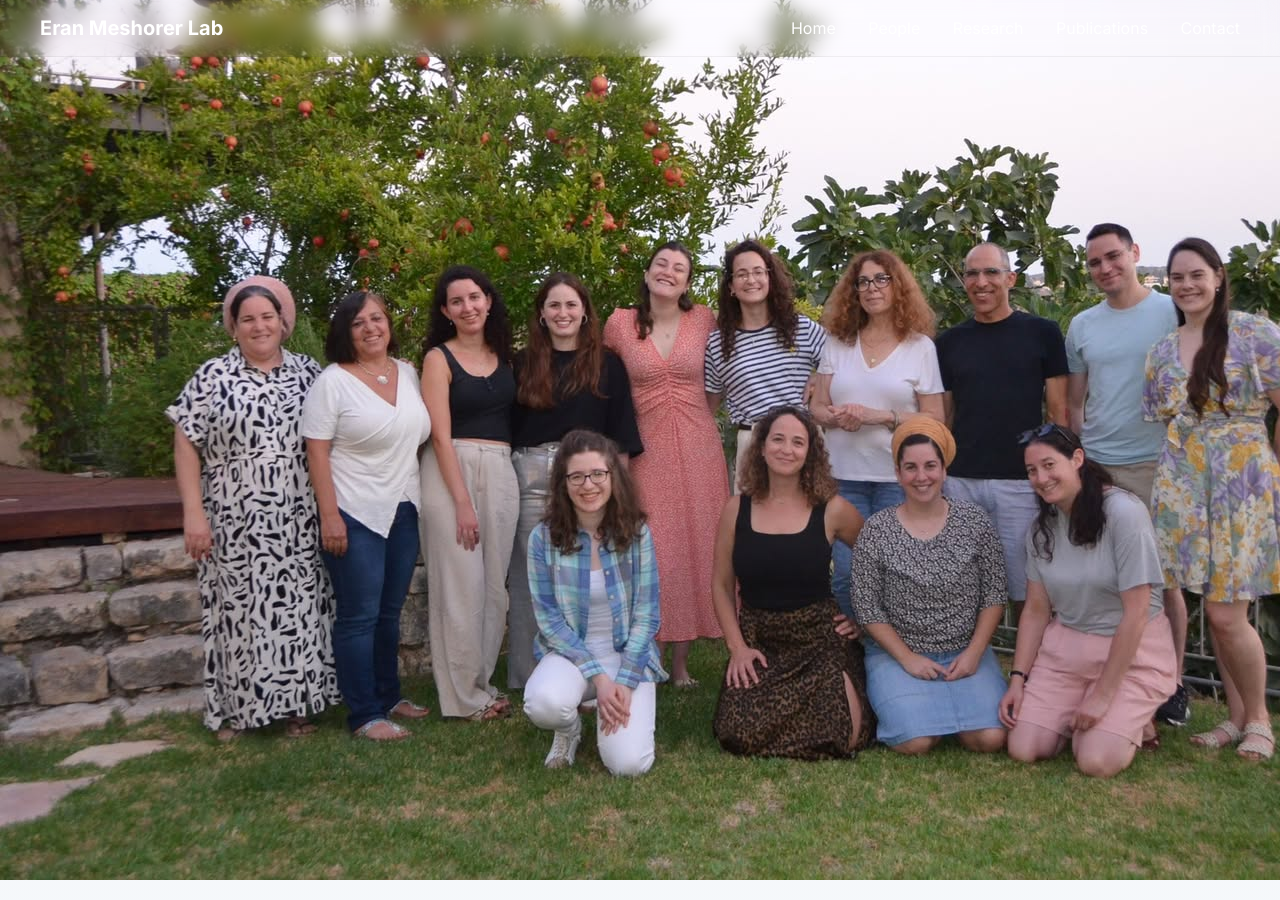
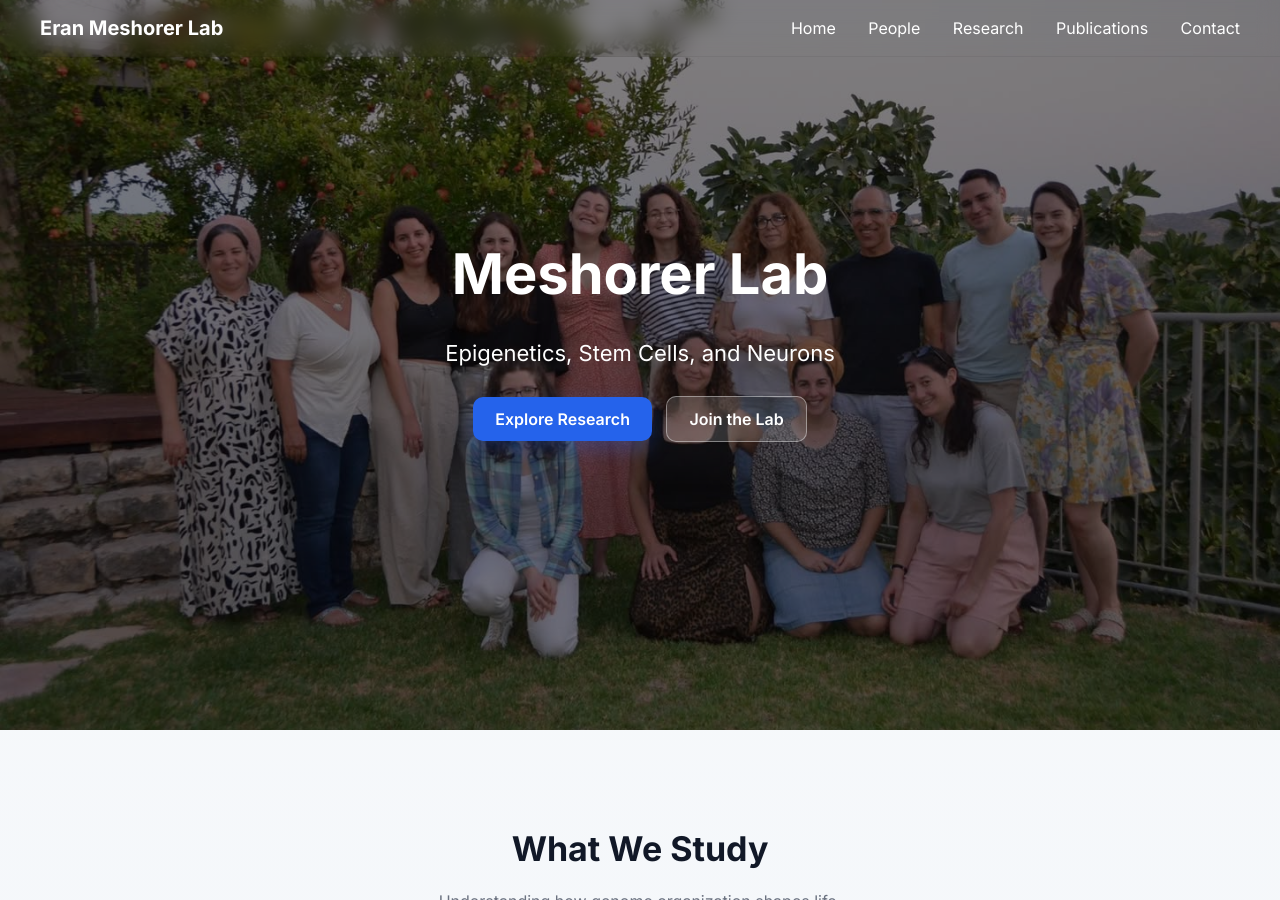
Before and after one commit to Liora347/labwebsite, a Jekyll site: the page built from index.md, in a window 1280 px wide and 900 px high. Built offline with Jekyll 4.4.1, drawn with Linux system fonts in a browser that asks for light colours.

Commit message:
Update main.scss

```diff
--- a/assets/css/main.scss
+++ b/assets/css/main.scss
@@ -7,6 +7,7 @@
 
 :root {
   --primary: #2563eb;
+  --primary-dark: #1e40af;
   --accent: #7c3aed;
   --text: #111827;
   --muted: #6b7280;
@@ -107,12 +108,84 @@ body {
 }
 
 /* ========================
-   HERO FIX (FULL WIDTH)
+   HERO (FIXED + FULLSCREEN)
 ======================== */
 
-.hero,
-.page__hero--overlay {
+.hero {
+  position: relative;
+  height: 90vh;
+  overflow: hidden;
   margin-top: -80px;
+}
+
+.hero img {
+  width: 100%;
+  height: 100%;
+  object-fit: cover;
+}
+
+.hero-overlay {
+  position: absolute;
+  inset: 0;
+  background: rgba(0,0,0,0.5);
+}
+
+.hero-content {
+  position: absolute;
+  inset: 0;
+  display: flex;
+  flex-direction: column;
+  align-items: center;
+  justify-content: center;
+  text-align: center;
+  color: white;
+  padding: 20px;
+}
+
+.hero-content h1 {
+  font-size: 56px;
+  margin-bottom: 10px;
+}
+
+.hero-content p {
+  font-size: 22px;
+  margin-bottom: 25px;
+}
+
+/* ========================
+   BUTTONS (NEW)
+======================== */
+
+.btn {
+  display: inline-block;
+  padding: 12px 22px;
+  border-radius: 10px;
+  font-weight: 600;
+  text-decoration: none;
+  transition: all 0.25s ease;
+  margin: 5px;
+}
+
+.btn-primary {
+  background: var(--primary);
+  color: white;
+  box-shadow: 0 8px 20px rgba(37, 99, 235, 0.3);
+}
+
+.btn-primary:hover {
+  background: var(--primary-dark);
+  transform: translateY(-2px);
+}
+
+.btn-secondary {
+  background: rgba(255,255,255,0.15);
+  color: white;
+  border: 1px solid rgba(255,255,255,0.4);
+}
+
+.btn-secondary:hover {
+  background: rgba(255,255,255,0.3);
+  transform: translateY(-2px);
 }
 
 /* ========================
@@ -143,6 +216,7 @@ section {
 
 .content-section:first-of-type {
   padding-top: 30px;
+  margin-top: 40px;
 }
 
 /* ========================
```
